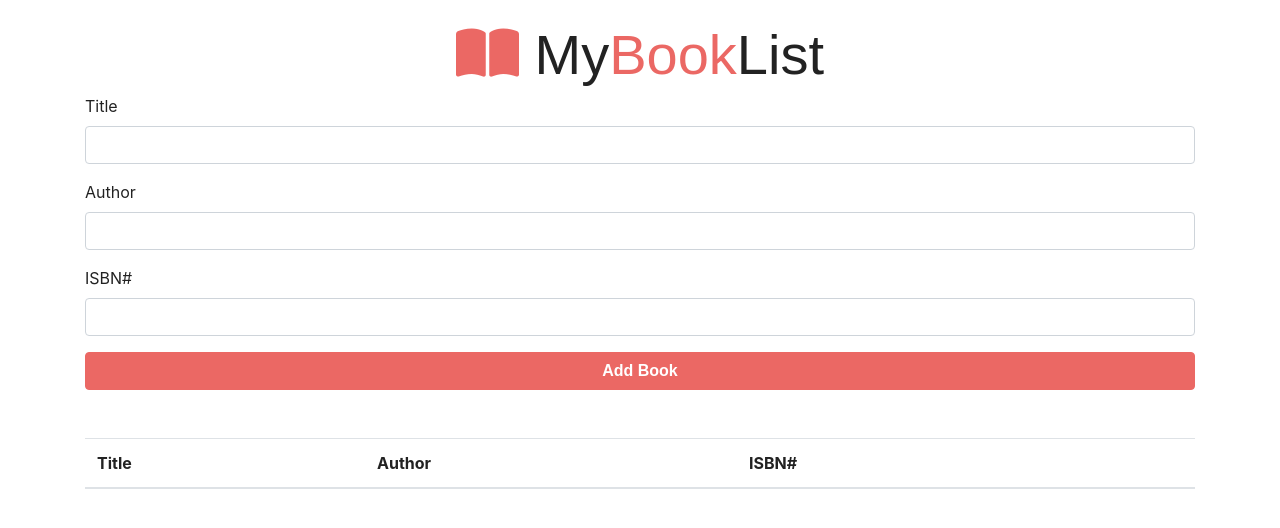
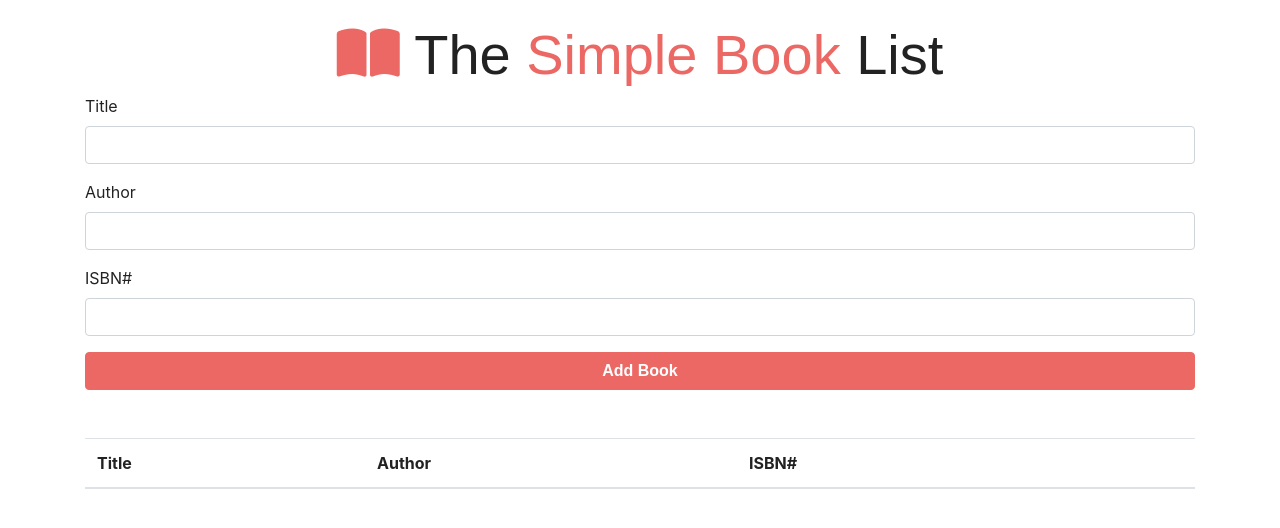
Before and after one commit to dennisoconnell/Booklist_UI, a plain HTML site: page index.html in a window 1280 px wide. Drawn offline with Linux system fonts and the light colour scheme; a web font is replaced by a local one.

Commit message:
Renamed Project to make it slightly less generic
Renamed Project to make it slightly less generic

```diff
--- a/index.html
+++ b/index.html
@@ -7,13 +7,13 @@
     <meta http-equiv="X-UA-Compatible" content="ie-edge">
     <link rel="stylesheet" href="css/bootstrap.min.css" />
     <script src="https://kit.fontawesome.com/30a2178bc9.js" crossorigin="anonymous"></script>
-    <title> Booklist_App </title>
+    <title> The Simple Booklist </title>
 </head>
 
 <body>
     <div class="container mt-4">
         <h1 class="display-4 text-center">
-            <i class="fas fa-book-open text-primary"></i> My<span class="text-primary">Book</span>List</h1>
+            <i class="fas fa-book-open text-primary"></i> The <span class="text-primary">Simple Book</span> List</h1>
         <form id="book-form">
             <div class="form-group">
                 <label for="title">Title</label>
```
